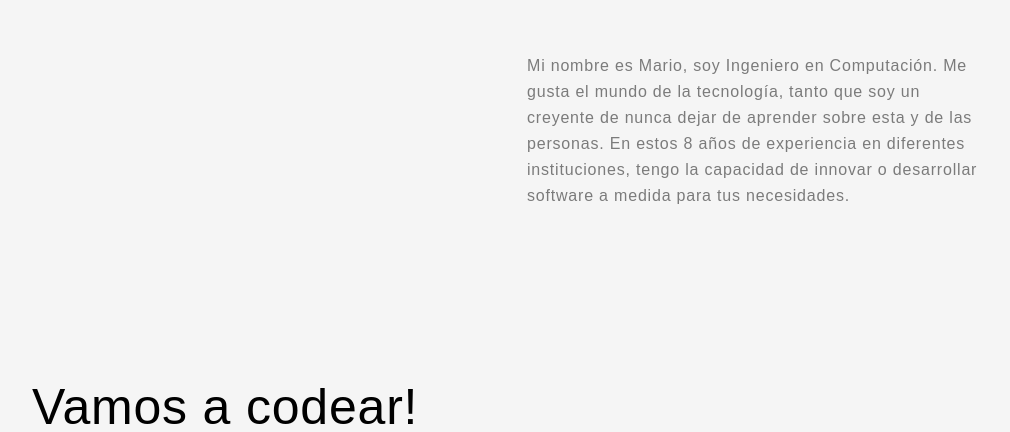
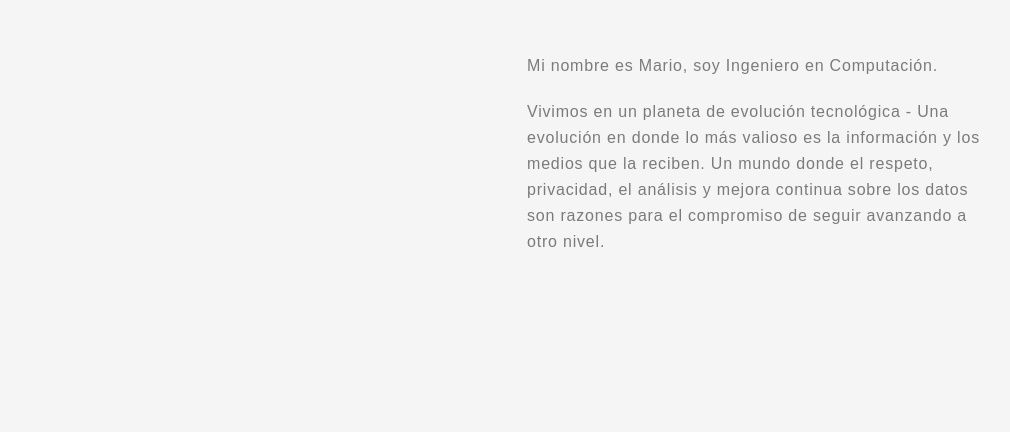
Before and after one commit to codesmario/codesmario.github.io, a plain HTML site: page index.html in a window 1280 px wide. Shown: the part 345-777 px from the top of the page, without its empty margins (128-1138 px from the left). Drawn offline with Linux system fonts and the light colour scheme; some packages are replaced by stand-ins of ours; no server answers; a web font is replaced by a local one.

Commit message:
updated: info actualizada

```diff
--- a/index.html
+++ b/index.html
@@ -107,7 +107,13 @@ DESIGNED & DEVELOPED by FREEHTML5.CO
 						<div class="row">
 							<div class="col-md-6 col-md-push-6 fh5co-intro-sub">
 								<p>
-									Mi nombre es Mario, soy Ingeniero en Computación. Me gusta el mundo de la tecnología, tanto que soy un creyente de nunca dejar de aprender sobre esta y de las personas. En estos 8 años de experiencia en diferentes instituciones, tengo la capacidad de innovar o desarrollar software a medida para tus necesidades.
+									Mi nombre es Mario, soy Ingeniero en Computación.
+								</p>
+								<p>
+									Vivimos en un planeta de evolución tecnológica -
+									Una evolución en donde lo más valioso es la información y los medios que la reciben.
+									Un mundo donde el respeto, privacidad, el análisis y mejora continua sobre los datos
+									son razones para el compromiso de seguir avanzando a otro nivel.
 								</p>
 							</div>
 						</div>
@@ -123,7 +129,7 @@ DESIGNED & DEVELOPED by FREEHTML5.CO
 			<div class="container">
 				<div class="row">
 					<div class="col-md-6">
-						<h2 class="h2">Vamos a codear!</h2>
+						<h2 class="h2">Vamos a construir!</h2>
 						<p>Si quieres contactarme o tienes alguna consulta sobre mis servicios, escribeme al siguiente <a href="mailto:codesmario.info@gmail.com" target="_blank">email</a></p>
 					</div>
 				</div>
```
Also changed, not shown: servicios.html (+1 -1 lines).
